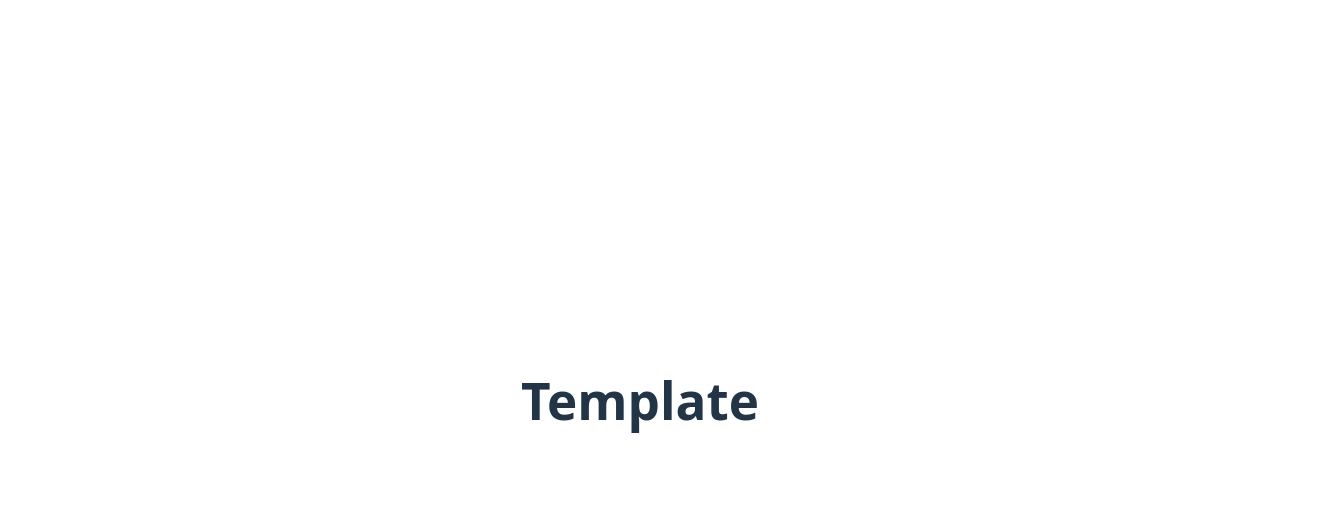
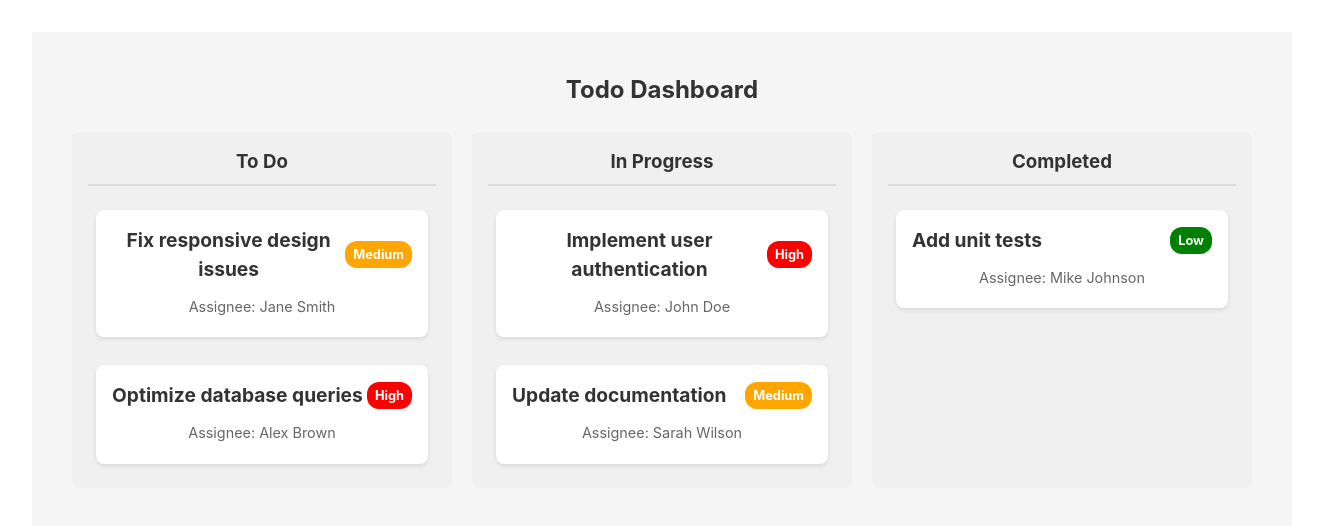
Before and after one commit to sdumaru/MSCS632_Residency_Project, a React (Vite) app in the folder JavaScript/: page / in a window 1280 px wide. Shown: the top 526 px of the page, 1324 px wide, since content can reach past the window. Built offline with nearby package versions, Linux system fonts and the light colour scheme.

Commit message:
created basic javascript UI using mock data

```diff
--- a/JavaScript/package.json
+++ b/JavaScript/package.json
@@ -7,6 +7,9 @@
     "dev": "vite"
   },
   "dependencies": {
+    "@dnd-kit/core": "^6.3.1",
+    "@dnd-kit/sortable": "^10.0.0",
+    "@dnd-kit/utilities": "^3.2.2",
     "react": "^19.0.0",
     "react-dom": "^19.0.0"
   },
--- a/JavaScript/src/App.css
+++ b/JavaScript/src/App.css
@@ -4,3 +4,9 @@
   padding: 2rem;
   text-align: center;
 }
+
+.app {
+  font-family: -apple-system, BlinkMacSystemFont, 'Segoe UI', Roboto, Oxygen, Ubuntu, Cantarell, 'Open Sans', 'Helvetica Neue', sans-serif;
+  -webkit-font-smoothing: antialiased;
+  -moz-osx-font-smoothing: grayscale;
+}
--- a/JavaScript/src/App.jsx
+++ b/JavaScript/src/App.jsx
@@ -1,12 +1,12 @@
 import { useState } from 'react'
 import './App.css'
+import CardDashboard from './components/CardDashboard'
 
 function App() {
-
   return (
-    <>
-      <h1>Template</h1>
-    </>
+    <div className="app">
+      <CardDashboard />
+    </div>
   )
 }
 
--- /dev/null
+++ b/JavaScript/src/components/Card.css
@@ -0,0 +1,44 @@
+.card {
+  background-color: white;
+  border-radius: 8px;
+  box-shadow: 0 2px 4px rgba(0, 0, 0, 0.1);
+  padding: 16px;
+  margin: 8px;
+  width: 300px;
+  transition: transform 0.2s ease-in-out;
+}
+
+.card:hover {
+  transform: translateY(-2px);
+  box-shadow: 0 4px 8px rgba(0, 0, 0, 0.2);
+}
+
+.card-header {
+  display: flex;
+  justify-content: space-between;
+  align-items: center;
+  margin-bottom: 12px;
+}
+
+.card-title {
+  margin: 0;
+  font-size: 1.2rem;
+  color: #333;
+}
+
+.priority-badge {
+  padding: 4px 8px;
+  border-radius: 12px;
+  color: white;
+  font-size: 0.8rem;
+  font-weight: bold;
+}
+
+.card-body {
+  color: #666;
+}
+
+.status, .assignee {
+  margin: 4px 0;
+  font-size: 0.9rem;
+}
--- /dev/null
+++ b/JavaScript/src/components/Card.jsx
@@ -0,0 +1,36 @@
+import React from 'react';
+import './Card.css';
+
+const Card = ({ todo }) => {
+  const getPriorityColor = (priority) => {
+    switch (priority.toLowerCase()) {
+      case 'high':
+        return 'red';
+      case 'medium':
+        return 'orange';
+      case 'low':
+        return 'green';
+      default:
+        return 'gray';
+    }
+  };
+
+  return (
+    <div className="card">
+      <div className="card-header">
+        <h3 className="card-title">{todo.title}</h3>
+        <span
+          className="priority-badge"
+          style={{ backgroundColor: getPriorityColor(todo.priority) }}
+        >
+          {todo.priority}
+        </span>
+      </div>
+      <div className="card-body">
+        <p className="assignee">Assignee: {todo.assignee}</p>
+      </div>
+    </div>
+  );
+};
+
+export default Card;
--- /dev/null
+++ b/JavaScript/src/components/CardDashboard.css
@@ -0,0 +1,56 @@
+.dashboard {
+  padding: 20px;
+  background-color: #f5f5f5;
+  min-height: 100vh;
+}
+
+.dashboard h2 {
+  color: #333;
+  margin-bottom: 24px;
+  text-align: center;
+}
+
+.columns-container {
+  display: flex;
+  gap: 20px;
+  max-width: 1400px;
+  margin: 0 auto;
+  padding: 0 20px;
+}
+
+.status-column {
+  flex: 1;
+  background-color: #f0f0f0;
+  border-radius: 8px;
+  padding: 16px;
+  min-height: 200px;
+}
+
+.column-title {
+  color: #333;
+  margin: 0 0 16px 0;
+  padding-bottom: 8px;
+  border-bottom: 2px solid #ddd;
+}
+
+.cards-container {
+  display: flex;
+  flex-direction: column;
+  gap: 12px;
+  min-height: 100px;
+}
+
+/* Drag and drop styles */
+.cards-container > div {
+  touch-action: none;
+}
+
+.cards-container > div:active {
+  cursor: grabbing;
+}
+
+/* Add some visual feedback when dragging */
+.cards-container > div.dragging {
+  box-shadow: 0 5px 15px rgba(0, 0, 0, 0.1);
+  transform: scale(1.02);
+}
--- /dev/null
+++ b/JavaScript/src/components/CardDashboard.jsx
@@ -0,0 +1,139 @@
+import React, { useState } from 'react';
+import {
+  DndContext,
+  closestCenter,
+  KeyboardSensor,
+  PointerSensor,
+  useSensor,
+  useSensors,
+} from '@dnd-kit/core';
+import {
+  arrayMove,
+  SortableContext,
+  sortableKeyboardCoordinates,
+  verticalListSortingStrategy,
+} from '@dnd-kit/sortable';
+import { SortableCard } from './SortableCard';
+import './CardDashboard.css';
+
+const initialTodos = [
+  {
+    id: 1,
+    title: 'Implement user authentication',
+    priority: 'High',
+    status: 'In Progress',
+    assignee: 'John Doe'
+  },
+  {
+    id: 2,
+    title: 'Fix responsive design issues',
+    priority: 'Medium',
+    status: 'To Do',
+    assignee: 'Jane Smith'
+  },
+  {
+    id: 3,
+    title: 'Add unit tests',
+    priority: 'Low',
+    status: 'Completed',
+    assignee: 'Mike Johnson'
+  },
+  {
+    id: 4,
+    title: 'Update documentation',
+    priority: 'Medium',
+    status: 'In Progress',
+    assignee: 'Sarah Wilson'
+  },
+  {
+    id: 5,
+    title: 'Optimize database queries',
+    priority: 'High',
+    status: 'To Do',
+    assignee: 'Alex Brown'
+  }
+];
+
+const CardDashboard = () => {
+  const [todos, setTodos] = useState(initialTodos);
+
+  const sensors = useSensors(
+    useSensor(PointerSensor),
+    useSensor(KeyboardSensor, {
+      coordinateGetter: sortableKeyboardCoordinates,
+    })
+  );
+
+  const todosByStatus = todos.reduce((acc, todo) => {
+    if (!acc[todo.status]) {
+      acc[todo.status] = [];
+    }
+    acc[todo.status].push(todo);
+    return acc;
+  }, {});
+
+  const statusColumns = [
+    { title: 'To Do', status: 'To Do' },
+    { title: 'In Progress', status: 'In Progress' },
+    { title: 'Completed', status: 'Completed' }
+  ];
+
+  const handleDragEnd = (event) => {
+    const { active, over } = event;
+
+    if (!over) return;
+
+    const activeTodo = todos.find(todo => todo.id === active.id);
+    const overTodo = todos.find(todo => todo.id === over.id);
+
+    if (!activeTodo || !overTodo) return;
+
+    // If dropped in a different column
+    if (activeTodo.status !== overTodo.status) {
+      setTodos(todos.map(todo => {
+        if (todo.id === active.id) {
+          return { ...todo, status: overTodo.status };
+        }
+        return todo;
+      }));
+    } else {
+      // If dropped in the same column, reorder
+      setTodos((items) => {
+        const oldIndex = items.findIndex((item) => item.id === active.id);
+        const newIndex = items.findIndex((item) => item.id === over.id);
+        return arrayMove(items, oldIndex, newIndex);
+      });
+    }
+  };
+
+  return (
+    <div className="dashboard">
+      <h2>Todo Dashboard</h2>
+      <DndContext
+        sensors={sensors}
+        collisionDetection={closestCenter}
+        onDragEnd={handleDragEnd}
+      >
+        <div className="columns-container">
+          {statusColumns.map((column) => (
+            <div key={column.status} className="status-column">
+              <h3 className="column-title">{column.title}</h3>
+              <SortableContext
+                items={todosByStatus[column.status]?.map(todo => todo.id) || []}
+                strategy={verticalListSortingStrategy}
+              >
+                <div className="cards-container">
+                  {(todosByStatus[column.status] || []).map((todo) => (
+                    <SortableCard key={todo.id} todo={todo} />
+                  ))}
+                </div>
+              </SortableContext>
+            </div>
+          ))}
+        </div>
+      </DndContext>
+    </div>
+  );
+};
+
+export default CardDashboard;
--- /dev/null
+++ b/JavaScript/src/components/SortableCard.jsx
@@ -0,0 +1,28 @@
+import React from 'react';
+import { useSortable } from '@dnd-kit/sortable';
+import { CSS } from '@dnd-kit/utilities';
+import Card from './Card';
+
+export function SortableCard({ todo }) {
+  const {
+    attributes,
+    listeners,
+    setNodeRef,
+    transform,
+    transition,
+    isDragging,
+  } = useSortable({ id: todo.id });
+
+  const style = {
+    transform: CSS.Transform.toString(transform),
+    transition,
+    opacity: isDragging ? 0.5 : 1,
+    cursor: 'grab',
+  };
+
+  return (
+    <div ref={setNodeRef} style={style} {...attributes} {...listeners}>
+      <Card todo={todo} />
+    </div>
+  );
+}
```
Also changed, not shown: 1 other file (tests, documents, lock files or other folders).
